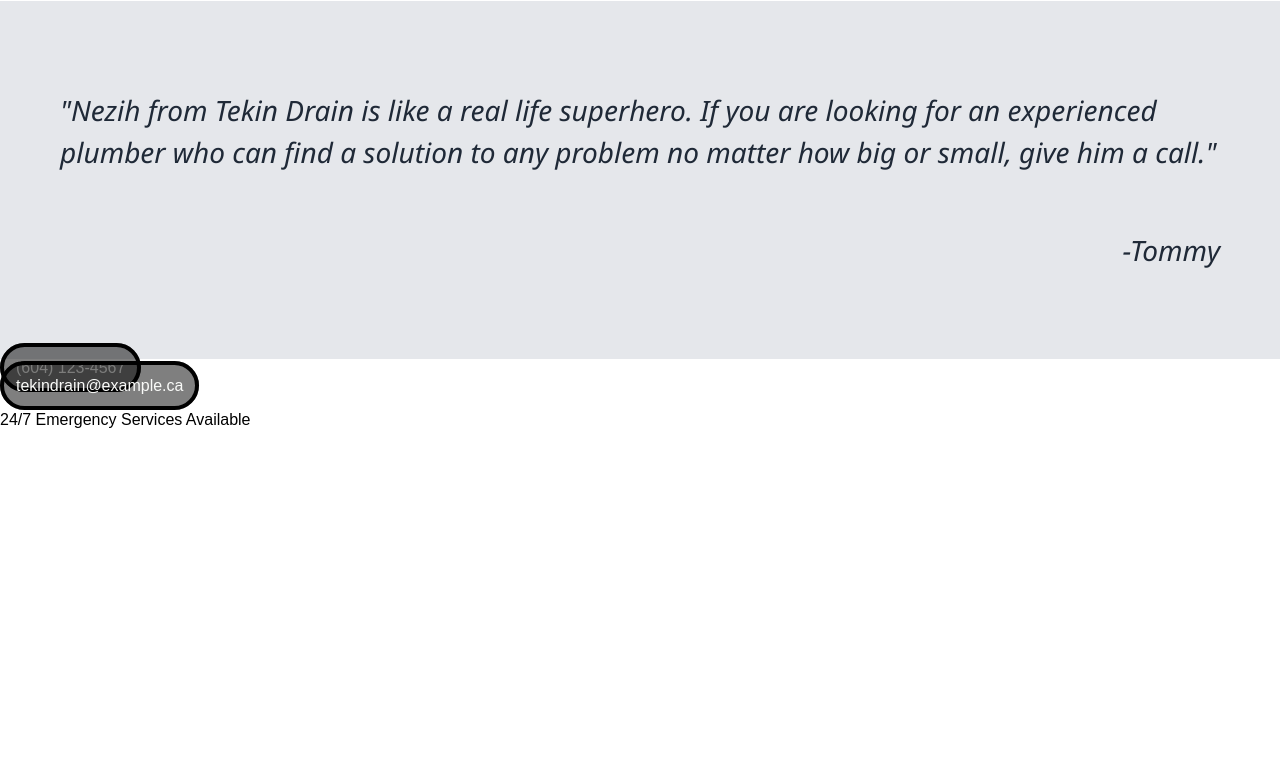
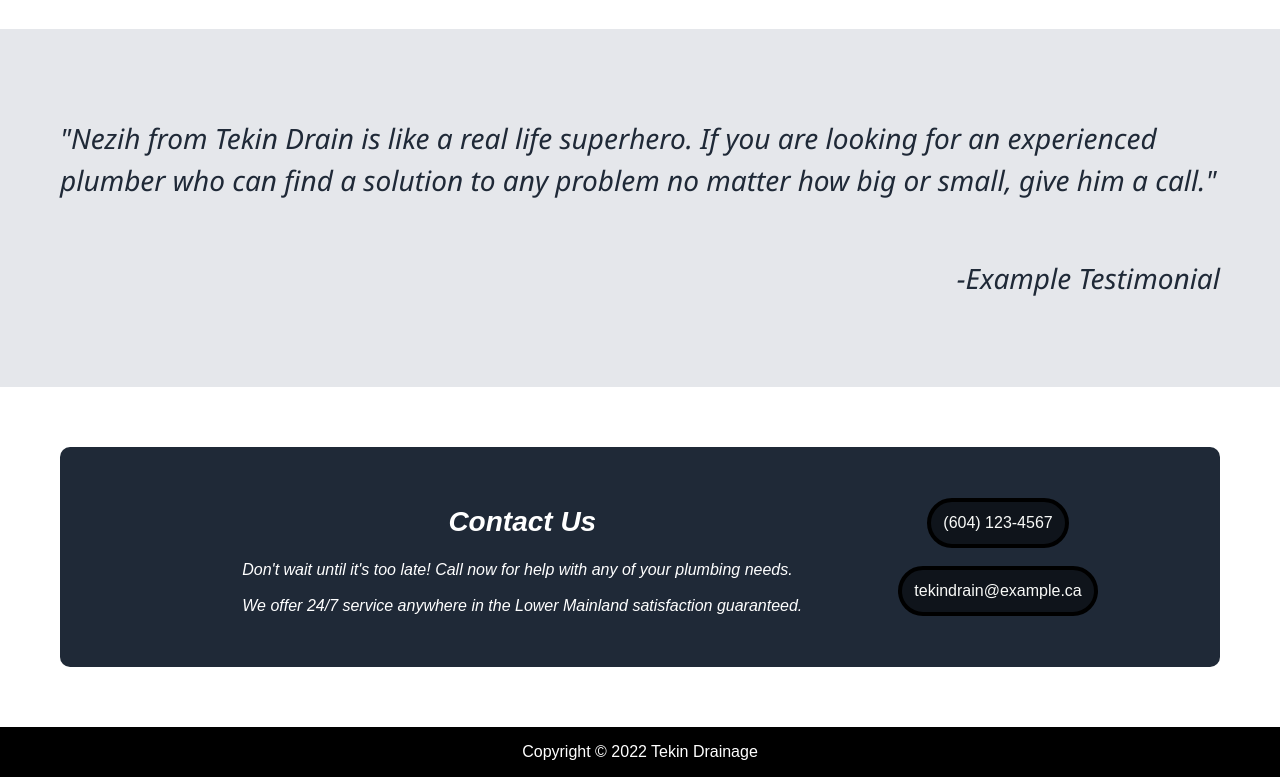
Before and after one commit to TommyJu/Project-landing-page, a plain HTML site: page index.html in a window 1280 px wide. Shown: the part 931-1708 px from the top of the page. Before the commit the page ends 1376 px from the top, so only its background shows below. Drawn offline with Linux system fonts and the light colour scheme.

Commit message:
Complete footer section, adjust 'contact us' section elements, and make small changes to styling

```diff
--- a/index.html
+++ b/index.html
@@ -26,7 +26,7 @@
                 </div>
             </div>
             <div class="header-container-2">
-                <p>24/7 Emergency Service</p>
+                <h3>24/7 Emergency Service<h3>
                 <img class="main-image" src="main-image.jpg" alt="A plumber fixing a sink">
             </div>
         </header>
@@ -55,24 +55,32 @@
             </div>
         </section>
         <section class="testimonials-section">
-            <p class="testimonial">
+            <p>
                 "Nezih from Tekin Drain is like a real life superhero.
                 If you are looking for an experienced plumber who can find a solution to
                 any problem no matter how big or small, give him a call."
             </p>
             <div class="push">
-                <p>-Tommy</p>
+                <p>-Example Testimonial</p>
             </div>
 
         </section>
-        <section>
-            <address>
-                <a href="tel:6041234567">(604)&nbsp;123-4567</a><br>
-                <a href="mailto:tekindrain@example.ca">tekindrain@example.ca</a>
+        <section class="contact-section">
+            <address class="contact-box">
+                <div class="contact-text">
+                    <h2>Contact Us</h2>
+                    <p>Don't wait until it's too late! Call now for help with any of your plumbing needs.<br><br>
+                        We offer 24/7 service anywhere in the Lower Mainland satisfaction guaranteed.</p>
+                </div>
+                <div class="buttons">
+                    <a href="tel:6041234567">(604)&nbsp;123-4567</a><br>
+                    <a href="mailto:tekindrain@example.ca">tekindrain@example.ca</a>
+                </div>
+
             </address>
         </section>
         <footer>
-            <p>24/7 Emergency Services Available</p>
+            <p>Copyright &copy; 2022 Tekin Drainage</p>
         </footer>
 
     </body>
--- a/style.css
+++ b/style.css
@@ -80,6 +80,10 @@ header {
     align-items: center;
 }
 
+.header-container-2 h3 {
+    font-style: italic;
+}
+
 .header-address {
     font-size: 32px;
     text-align: center;
@@ -144,10 +148,6 @@ h2 {
     padding: 60px;
 }
 
-.testimonial {
-
-}
-
 .push {
     margin-left: auto;
 }
@@ -161,5 +161,43 @@ h2 {
     line-height: 1.5em;
 }
 
-/*Contact us section*/
+/*Contact section*/
+.contact-section {
+    display: flex;
+    justify-content: center;
+    align-items: center;
+    padding: 60px;
+}
+
+.contact-box {
+    display: flex;
+    flex: 1;
+    justify-content: center;
+    gap: 36px;
+    flex-wrap: wrap;
+    background-color: #1f2937;
+    align-items: center;
+    padding: 36px 24px 36px 24px;
+    color: white;
+    border-radius: 10px;
+}
+
+.contact-text {
+    padding: 0 60px 0 60px;
+}
+
+.buttons {
+    display: flex;
+    flex-direction: column;
+    align-items: center;
+    justify-content: center;
+}
 /*Footer section*/
+
+footer {
+    display: flex;
+    justify-content: center;
+    align-items: center;
+    background-color: black;
+    color: white;
+}
```
